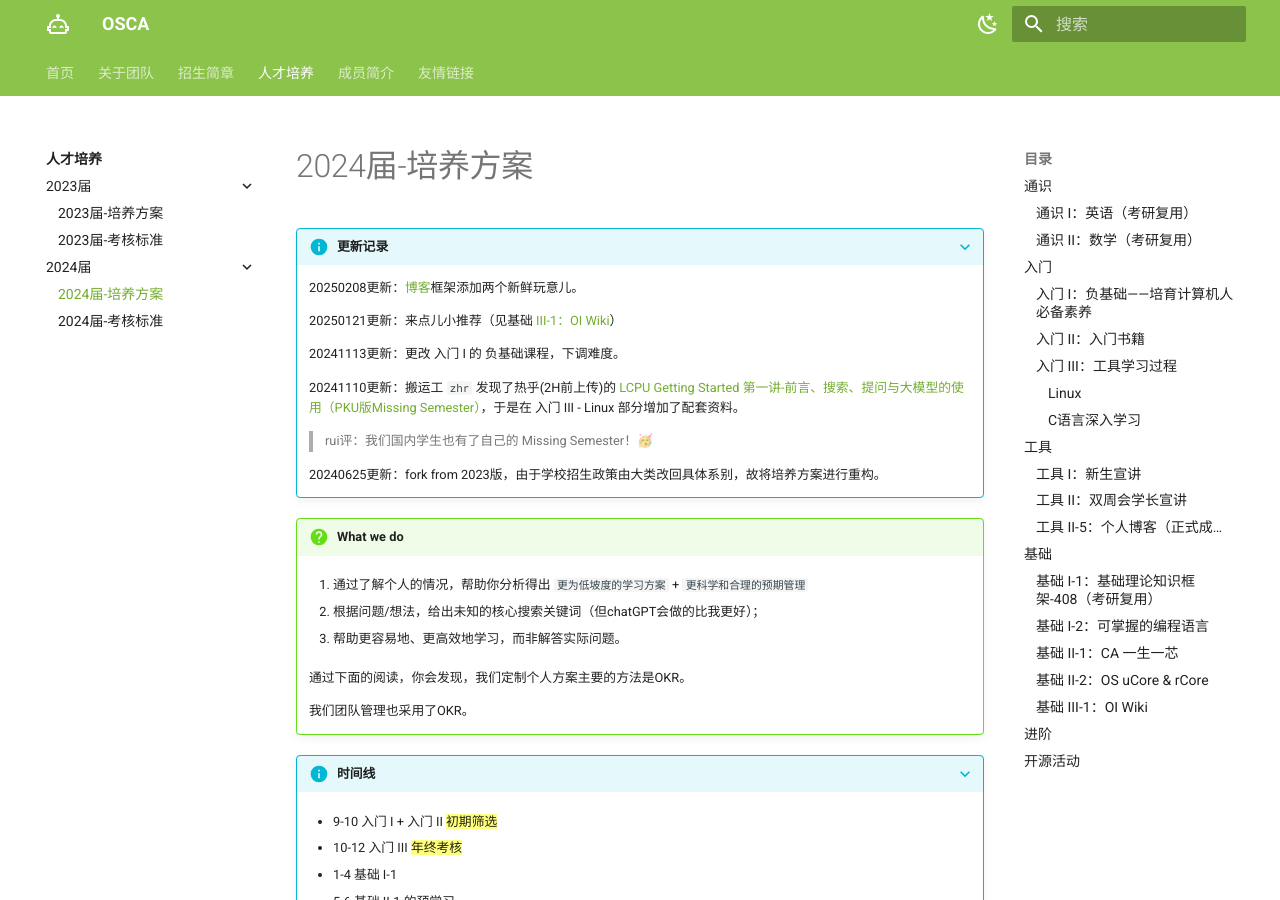
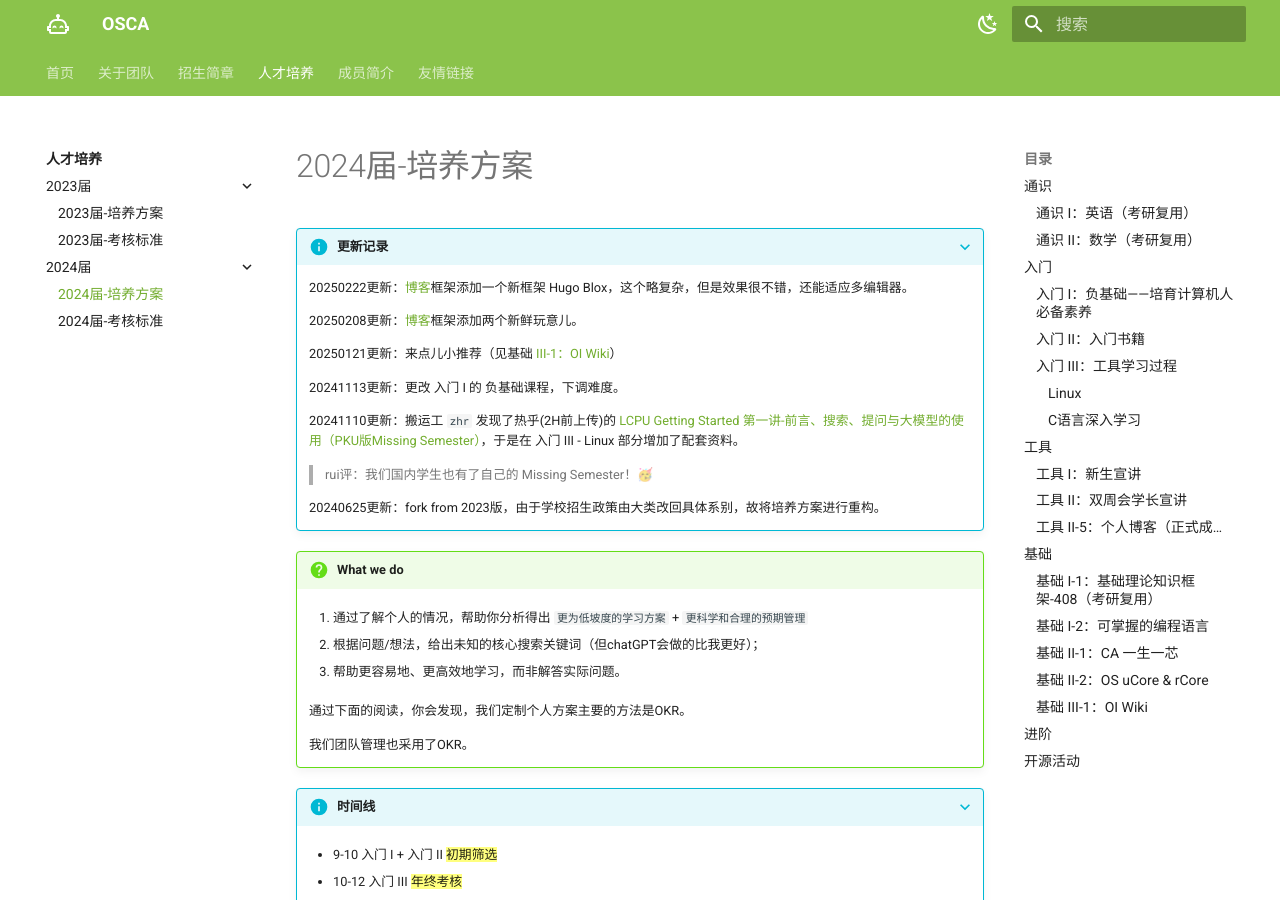
Before and after one commit to Haohahahaha/OSCA, an MkDocs documentation site: the page built from docs/guide/guide-2024.md, in a window 1280 px wide and 900 px high. Built offline with MkDocs 1.6.1 and Material for MkDocs 9.7.7, drawn with Linux system fonts in a browser that asks for light colours.

Commit message:
2025-02-22_04:45:39 update

```diff
--- a/docs/guide/guide-2024.md
+++ b/docs/guide/guide-2024.md
@@ -1,6 +1,8 @@
 # 2024届-培养方案
 
 ???+ info "更新记录"
+
+	20250222更新：[博客](#II-5)框架添加一个新框架 Hugo Blox，这个略复杂，但是效果很不错，还能适应多编辑器。
 
 	20250208更新：[博客](#II-5)框架添加两个新鲜玩意儿。
 
@@ -297,6 +299,7 @@
       	- [mkdocs-material](https://squidfunk.github.io/mkdocs-material/) （这个框架已有比较成熟的部署经验，见[基于 mkdocs-material 的个人博客搭建 - 浩哈哈哈哈](https://cs.haohaha.cn/greenhand/initializer-material-blog/blog-init/)）
       	- ✨(new)[VitePress](https://vitepress.dev/)
       	- ✨(new)[Retype](https://retype.com/)
+      	- ✨(new)[Hugo Blox](https://hugoblox.com/)
 
     	!!! tip "推荐理由"
 			使用文档类框架写博客，便于将个人博文有条理地整理成目录树。
```
